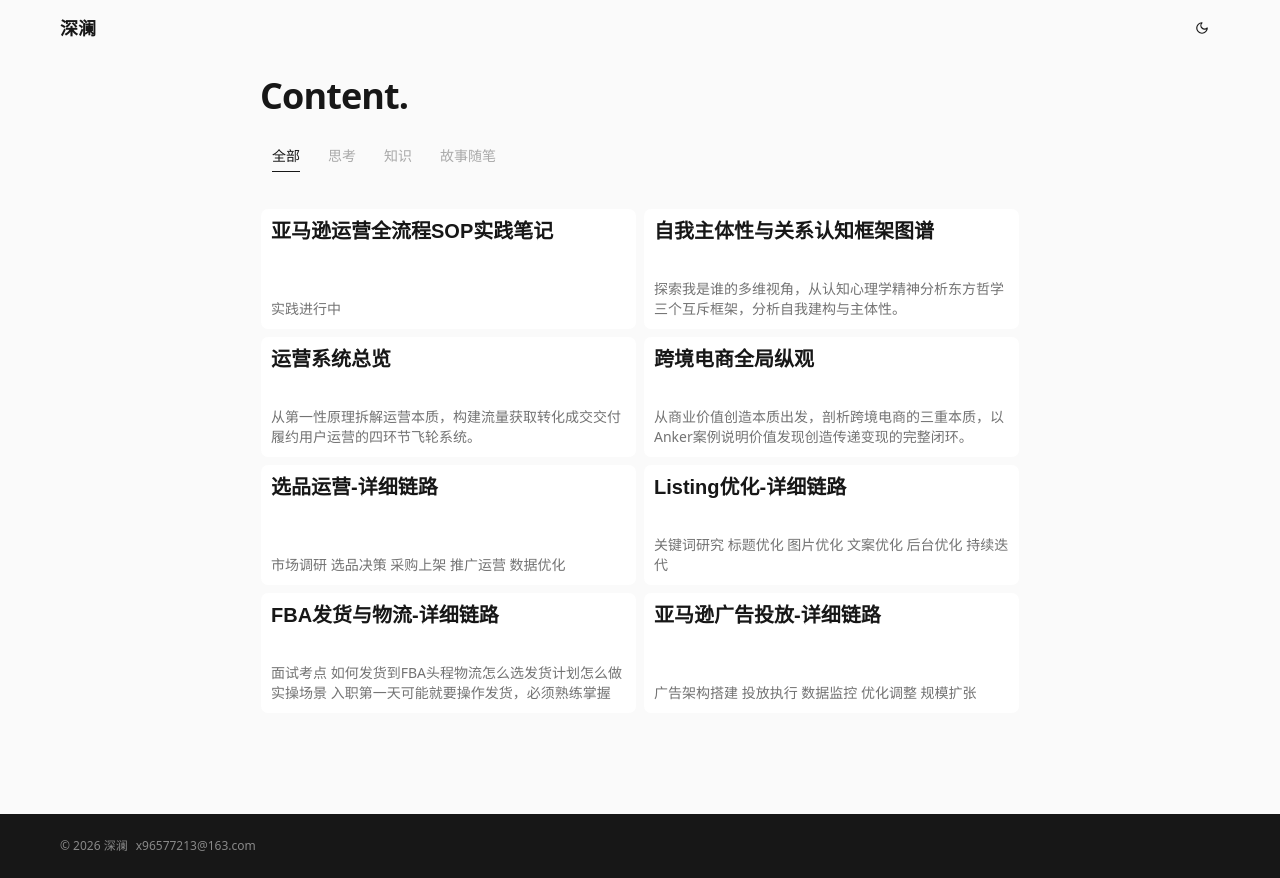
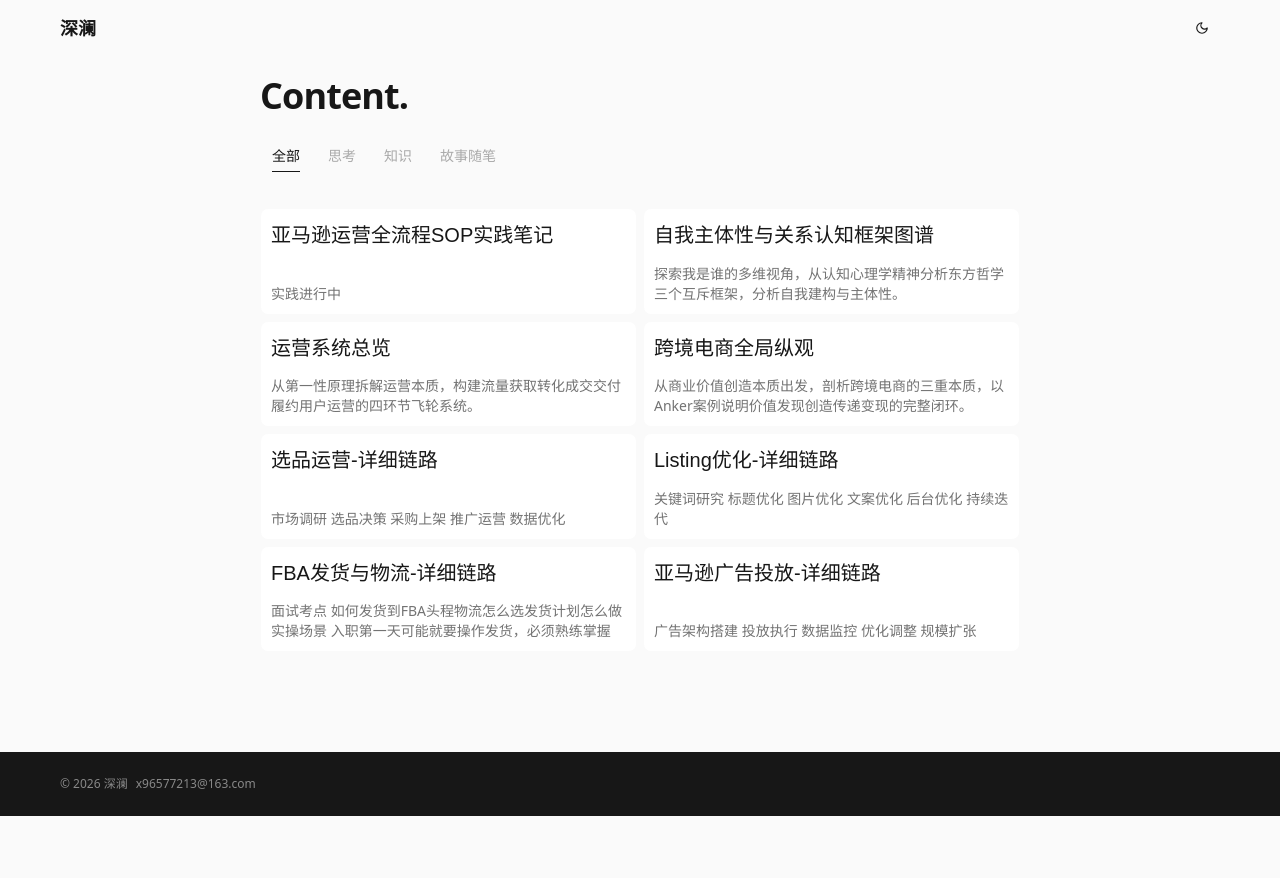
Before and after one commit to wangtao1217/portfolio, a Next.js app: page /portfolio/content in a window 1280 px wide. After the commit the page ends 816 px from the top, so only its background shows below. Built offline with nearby package versions, Linux system fonts and the light colour scheme.

Commit message:
design: update card styles, add sticky nav effect

```diff
--- a/src/app/(main)/content/content-client.tsx
+++ b/src/app/(main)/content/content-client.tsx
@@ -1,6 +1,6 @@
 'use client';
 
-import { useState } from 'react';
+import { useState, useEffect, useRef } from 'react';
 import Link from 'next/link';
 
 interface Post {
@@ -29,11 +29,11 @@ function ArticleCard({ post }: { post: Post }) {
       href={`/content/${post.slug}`}
       className="group bg-card border border-border/20 rounded-lg p-2.5 hover:border-foreground/10 transition-all duration-300 cursor-pointer flex flex-col h-full"
     >
-      {/* 标题容器 - 最小高度约两行 */}
-      <div className="min-h-[3.5rem] mb-1">
+      {/* 标题容器 - 高度自适应，增加行距 */}
+      <div className="mb-3">
         <h3
-          className="font-bold text-xl leading-tight group-hover:text-foreground/80 transition-colors line-clamp-2"
-          style={{ fontFamily: "'PingFang SC', 'Microsoft YaHei', 'Hiragino Sans GB', 'Noto Sans SC', sans-serif" }}
+          className="font-normal text-xl leading-relaxed group-hover:text-foreground/80 transition-colors line-clamp-2"
+          style={{ fontFamily: "'Source Han Sans SC', 'Noto Sans SC', 'PingFang SC', 'Microsoft YaHei', sans-serif" }}
         >
           {post.title}
         </h3>
@@ -63,6 +63,28 @@ interface ContentClientProps {
 
 export function ContentClient({ posts }: ContentClientProps) {
   const [activeTag, setActiveTag] = useState('all');
+  const [isNavSticky, setIsNavSticky] = useState(false);
+  const navRef = useRef<HTMLDivElement>(null);
+  const navWrapperRef = useRef<HTMLDivElement>(null);
+
+  useEffect(() => {
+    const handleScroll = () => {
+      if (!navRef.current || !navWrapperRef.current) return;
+
+      const navRect = navRef.current.getBoundingClientRect();
+      const headerHeight = 56; // 顶部导航高度
+
+      // 当导航上边界接触到顶部导航下边界时固定
+      if (navRect.top <= headerHeight) {
+        setIsNavSticky(true);
+      } else {
+        setIsNavSticky(false);
+      }
+    };
+
+    window.addEventListener('scroll', handleScroll, { passive: true });
+    return () => window.removeEventListener('scroll', handleScroll);
+  }, []);
 
   return (
     <>
@@ -79,8 +101,18 @@ export function ContentClient({ posts }: ContentClientProps) {
               </h1>
             </div>
 
-            {/* 筛选导航 - 支持左右滑动 */}
-            <div className="flex items-center gap-1 overflow-x-auto pb-3 mb-6 scrollbar-hide -mx-3 px-3">
+            {/* 筛选导航包装器 */}
+            <div ref={navWrapperRef} className="relative">
+              {/* 筛选导航 - 支持左右滑动，可固定 */}
+              <div
+                ref={navRef}
+                className={`flex items-center gap-1 overflow-x-auto pb-3 mb-6 scrollbar-hide -mx-3 px-3 transition-all duration-300 ${
+                  isNavSticky
+                    ? 'fixed left-0 right-0 top-14 z-40 bg-background/95 backdrop-blur-sm border-b border-border/20 py-2 mb-0'
+                    : ''
+                }`}
+                style={isNavSticky ? { marginLeft: '0', marginRight: '0', paddingLeft: '1rem', paddingRight: '1rem' } : {}}
+              >
                 {filterTags.map((tag) => (
                   <button
                     key={tag.id}
@@ -100,6 +132,10 @@ export function ContentClient({ posts }: ContentClientProps) {
                 ))}
               </div>
 
+              {/* 占位符，防止固定时内容跳动 */}
+              {isNavSticky && <div className="h-12" />}
+            </div>
+
             {/* 文章列表 - 间距减小 */}
             <div className="grid grid-cols-2 gap-1.5">
               {posts.map((post) => (
```
Lines whose indentation alone changed are shown as unchanged.
